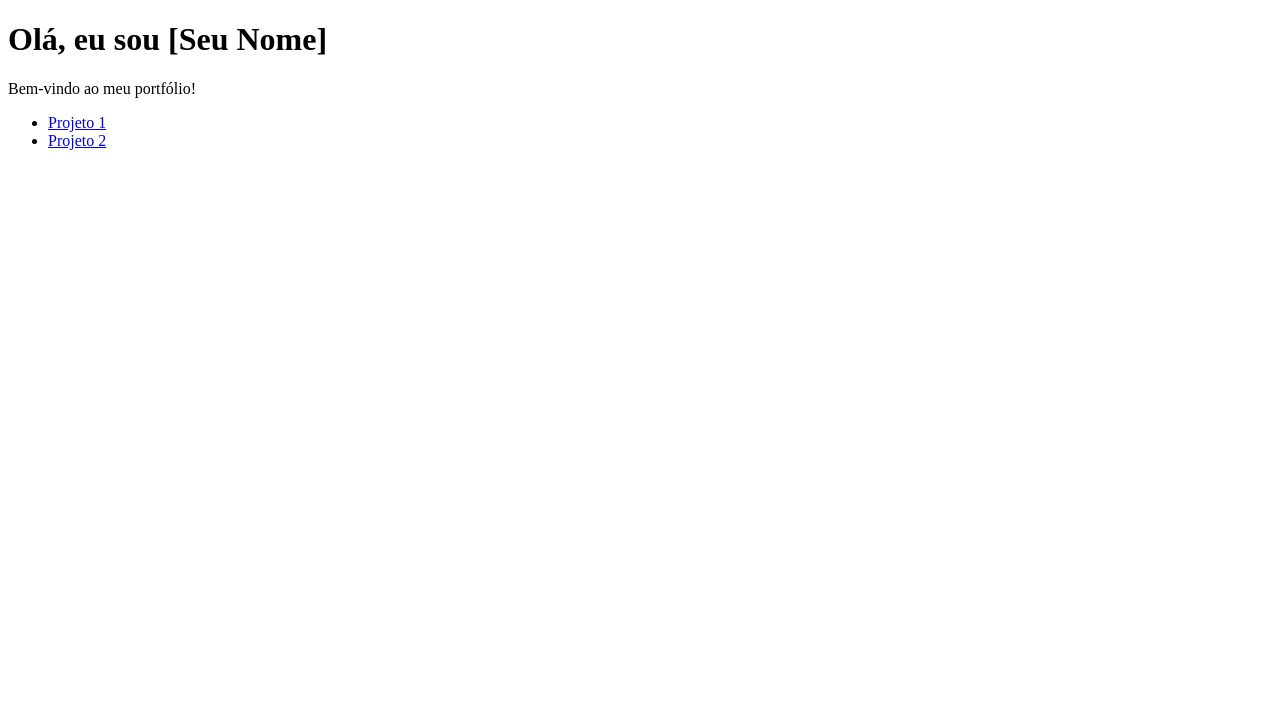
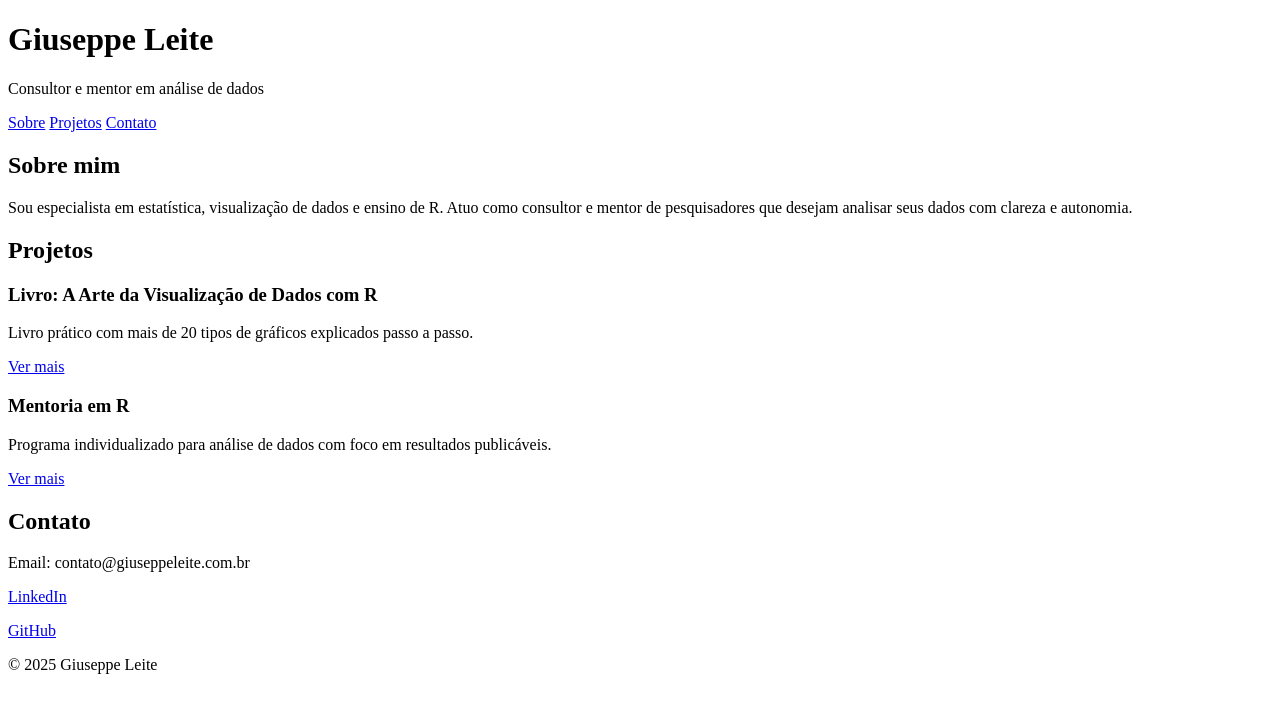
Before and after one commit to GiuseppeLeite/resume, a plain HTML site: page index.html in a window 1280 px wide. Drawn offline with Linux system fonts and the light colour scheme.

Commit message:
index.html

```diff
--- a/index.html
+++ b/index.html
@@ -1,15 +1,51 @@
 <!DOCTYPE html>
-<html>
+<html lang="pt-BR">
 <head>
   <meta charset="UTF-8">
-  <title>Meu Portfólio</title>
+  <meta name="viewport" content="width=device-width, initial-scale=1.0">
+  <title>Giuseppe Leite – Portfólio</title>
+  <link rel="stylesheet" href="style.css">
 </head>
 <body>
-  <h1>Olá, eu sou [Seu Nome]</h1>
-  <p>Bem-vindo ao meu portfólio!</p>
-  <ul>
-    <li><a href="projeto1.html">Projeto 1</a></li>
-    <li><a href="projeto2.html">Projeto 2</a></li>
-  </ul>
+  <header>
+    <h1>Giuseppe Leite</h1>
+    <p>Consultor e mentor em análise de dados</p>
+  </header>
+
+  <nav>
+    <a href="#sobre">Sobre</a>
+    <a href="#projetos">Projetos</a>
+    <a href="#contato">Contato</a>
+  </nav>
+
+  <section id="sobre">
+    <h2>Sobre mim</h2>
+    <p>Sou especialista em estatística, visualização de dados e ensino de R. Atuo como consultor e mentor de pesquisadores que desejam analisar seus dados com clareza e autonomia.</p>
+  </section>
+
+  <section id="projetos">
+    <h2>Projetos</h2>
+    <div class="projeto">
+      <h3>Livro: A Arte da Visualização de Dados com R</h3>
+      <p>Livro prático com mais de 20 tipos de gráficos explicados passo a passo.</p>
+      <a href="https://giuseppeleite.com.br/livro">Ver mais</a>
+    </div>
+    <div class="projeto">
+      <h3>Mentoria em R</h3>
+      <p>Programa individualizado para análise de dados com foco em resultados publicáveis.</p>
+      <a href="https://giuseppeleite.com.br/mentoria">Ver mais</a>
+    </div>
+  </section>
+
+  <section id="contato">
+    <h2>Contato</h2>
+    <p>Email: contato@giuseppeleite.com.br</p>
+    <p><a href="https://linkedin.com/in/giuseppeleite">LinkedIn</a></p>
+    <p><a href="https://github.com/giuseppeleite">GitHub</a></p>
+  </section>
+
+  <footer>
+    <p>&copy; 2025 Giuseppe Leite</p>
+  </footer>
 </body>
 </html>
```
